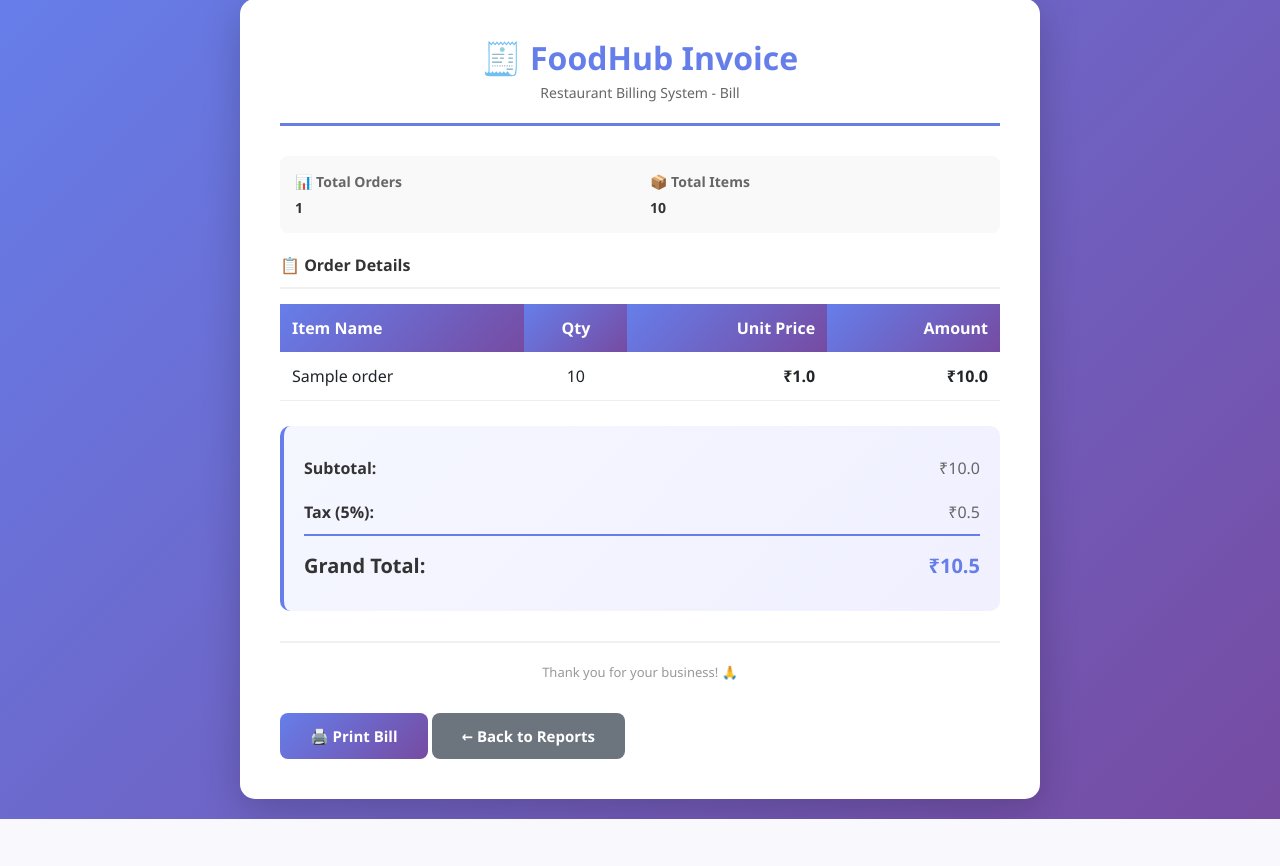
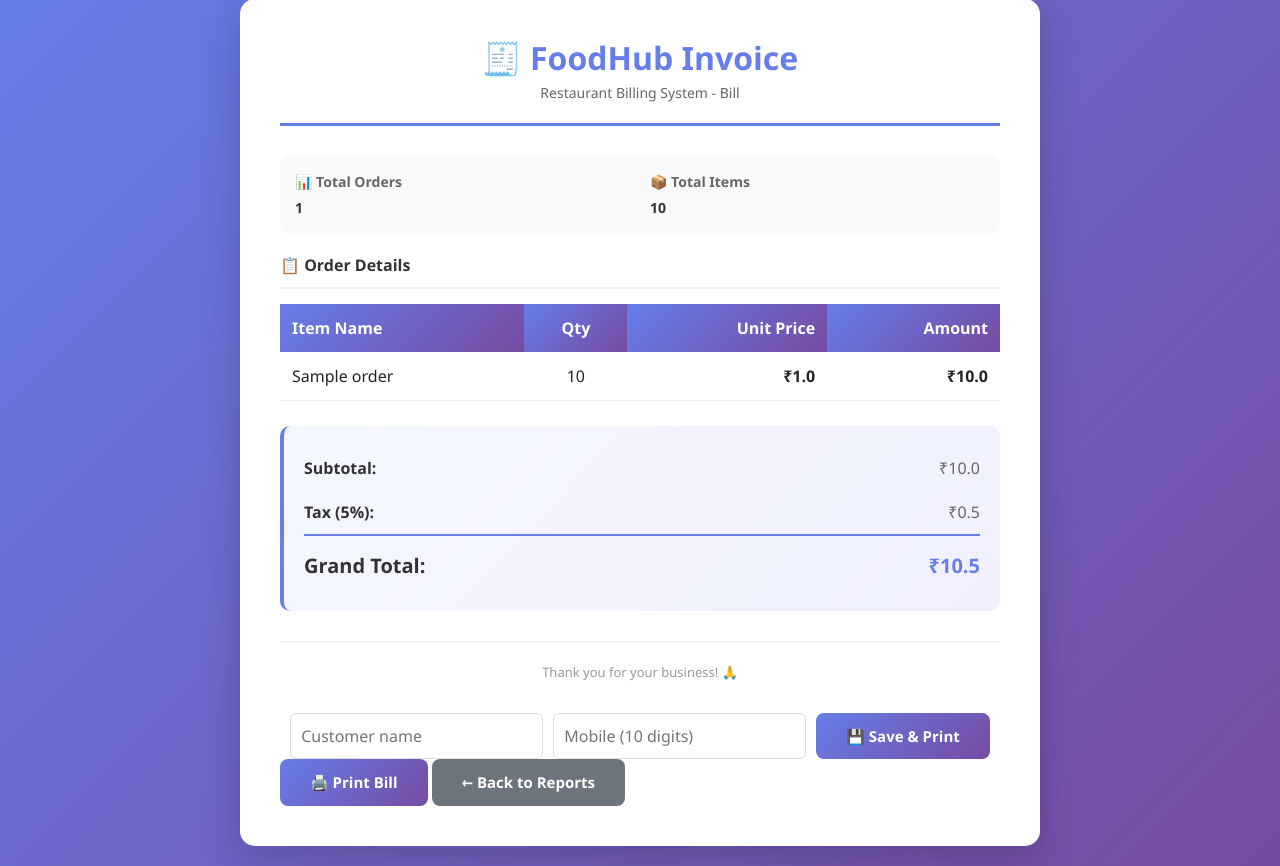
Before and after one commit to krushnanarwade/Restaurant-Billing-System, a Flask app: page /generate_bill in a window 1280 px wide. Shown: the part 21-887 px from the top of the page. Before the commit the page ends 840 px from the top, so only its background shows below. Run offline with Flask 3, Linux system fonts and the light colour scheme; a user stored in the database is signed in; tables that the repository leaves empty hold one stand-in row (values such as "Sample post").

Commit message:
feat: add customer save on bill print and auto-print support

```diff
--- a/app.py
+++ b/app.py
@@ -527,6 +527,72 @@ def generate_bill():
     except Exception as e:
         return render_template('reports.html', error="Failed to generate bill"), 500
 
+
+@app.route('/save_customer_and_print', methods=['POST'])
+@login_required
+def save_customer_and_print():
+    """Save customer info (if provided) and render bill with customer details and auto-print flag"""
+    name = request.form.get('customer_name', '').strip()
+    phone = request.form.get('customer_phone', '').strip()
+
+    # Validate customer (optional: if both empty, don't create)
+    customer = None
+    if name or phone:
+        # Validate name and phone if provided
+        if name:
+            name_valid, name_err = validate_name(name, 'Customer name', min_len=2, max_len=100)
+            if name_err:
+                return render_template('reports.html', error=name_err), 400
+        if phone:
+            phone_valid, phone_err = validate_mobile_number(phone)
+            if phone_err:
+                return render_template('reports.html', error=phone_err), 400
+
+        # Use cleaned values
+        name_to_save = name_valid if name else ''
+        phone_to_save = phone_valid if phone else ''
+
+        try:
+            conn = get_db_connection()
+            cursor = conn.cursor()
+            cursor.execute("INSERT INTO customers (name, phone) VALUES (?, ?)", (name_to_save, phone_to_save))
+            conn.commit()
+            customer_id = cursor.lastrowid
+            cursor.execute("SELECT id, name, phone FROM customers WHERE id=?", (customer_id,))
+            customer = cursor.fetchone()
+            conn.close()
+        except Exception as e:
+            return render_template('reports.html', error="Failed to save customer"), 500
+
+    # Now generate bill data (same as generate_bill)
+    try:
+        conn = get_db_connection()
+        cursor = conn.cursor()
+        cursor.execute("SELECT id, item_name, quantity, total, date FROM orders ORDER BY date DESC")
+        orders = cursor.fetchall()
+        conn.close()
+
+        subtotal = sum(order['total'] for order in orders) if orders else 0
+        tax_rate = 0.05
+        tax = subtotal * tax_rate
+        grand_total = subtotal + tax
+
+        bill_data = {
+            'orders': orders,
+            'subtotal': round(subtotal, 2),
+            'tax': round(tax, 2),
+            'tax_rate': f"{int(tax_rate * 100)}%",
+            'grand_total': round(grand_total, 2),
+            'total_items': sum(order['quantity'] for order in orders) if orders else 0,
+            'order_count': len(orders),
+            'customer': customer,
+            'auto_print': True
+        }
+
+        return render_template('bill.html', **bill_data)
+    except Exception as e:
+        return render_template('reports.html', error="Failed to generate bill"), 500
+
 @app.route('/bill_print')
 @login_required
 def bill_print():
--- a/templates/bill.html
+++ b/templates/bill.html
@@ -262,6 +262,12 @@
                         <div class="bill-info-label">📦 Total Items</div>
                         <div class="bill-info-value">{{ total_items }}</div>
                     </div>
+                    {% if customer %}
+                    <div class="bill-info-item">
+                        <div class="bill-info-label">👤 Customer</div>
+                        <div class="bill-info-value">{{ customer['name'] }}{% if customer['phone'] %} • {{ customer['phone'] }}{% endif %}</div>
+                    </div>
+                    {% endif %}
                 </div>
 
                 <!-- Order Details -->
@@ -313,11 +319,25 @@
                 </div>
             </div>
 
-            <!-- Action Buttons -->
+            <!-- Customer form + Action Buttons -->
             <div class="button-group no-print">
+                <form method="POST" action="{{ url_for('save_customer_and_print') }}" style="display:flex; gap:10px; align-items:center; flex-wrap:wrap; justify-content:center;">
+                    <input type="text" name="customer_name" placeholder="Customer name" style="padding:10px; border-radius:6px; border:1px solid #ddd;" value="{% if customer %}{{ customer['name'] }}{% endif %}">
+                    <input type="text" name="customer_phone" placeholder="Mobile (10 digits)" style="padding:10px; border-radius:6px; border:1px solid #ddd;" value="{% if customer %}{{ customer['phone'] }}{% endif %}">
+                    <button type="submit" class="btn-print">💾 Save & Print</button>
+                </form>
                 <button class="btn-print" onclick="window.print()">🖨️ Print Bill</button>
                 <a href="{{ url_for('reports_page') }}" class="btn-back">← Back to Reports</a>
             </div>
+
+            {% if auto_print %}
+            <script>
+                // auto trigger print when rendered after saving customer
+                window.addEventListener('load', function() {
+                    setTimeout(function(){ window.print(); }, 300);
+                });
+            </script>
+            {% endif %}
         {% else %}
             <div class="empty-state">
                 <p>📭 No orders to display in bill</p>
```
